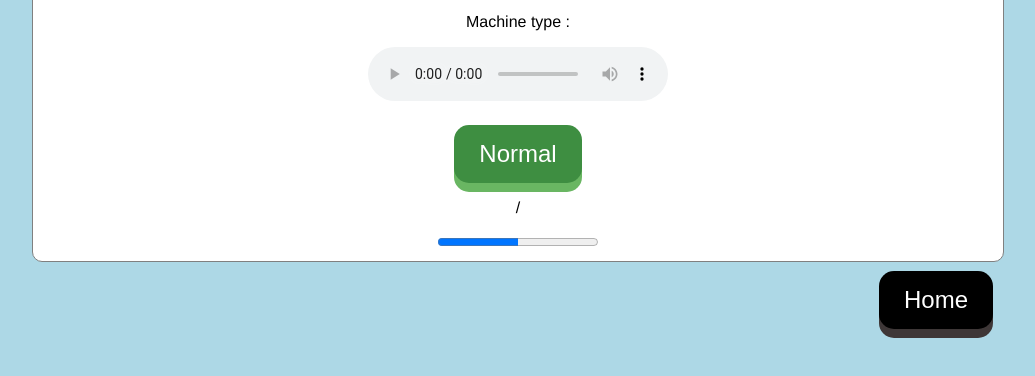
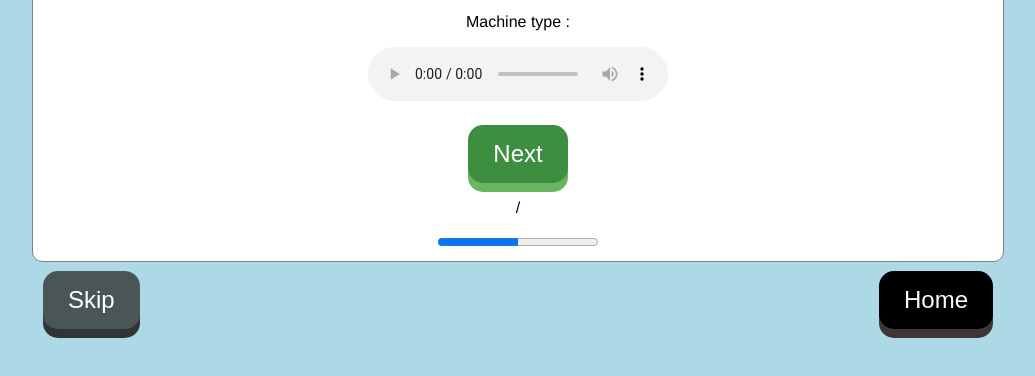
Before and after one commit to jmpion/jmpion.github.io, a website: page training_phase.html in a window 1280 px wide. Shown: the part 298-674 px from the top of the page, without its empty margins (122-1157 px from the left). Drawn offline with Linux system fonts and the light colour scheme.

Commit message:
New version released with a fancy Skip button

```diff
--- a/css/buttons.css
+++ b/css/buttons.css
@@ -135,3 +135,27 @@ background-color: #8d26bd;
 box-shadow: 0 5px rgb(97, 6, 116);
 transform: translateY(4px);
 }
+
+/* Skip button */
+
+.skipButton{
+padding: 15px 25px;
+font-size: 24px;
+text-align: center;
+cursor: pointer;
+outline: none;
+color: #fff;
+background-color: #495556;
+border: none;
+border-radius: 15px;
+box-shadow: 0 9px rgb(49, 53, 54);
+width: fit-content;
+}
+
+.skipButton:hover {background-color: #537576}
+
+.skipButton:active {
+background-color: #495556;
+box-shadow: 0 5px rgb(49, 53, 54);
+transform: translateY(4px);
+}
--- a/package.json
+++ b/package.json
@@ -1,5 +1,4 @@
 {
-  "type": "module",
   "name": "interactive_game",
   "version": "1.0.0",
   "description": "",
--- a/training_phase.html
+++ b/training_phase.html
@@ -25,7 +25,7 @@
         <p id="welcome">
             Let's train before detecting anomalous sounds.
             <br> During this phase, you're only going to listen to recordings from machines operating in <strong>normal conditions</strong>.
-            <br> So just click on the <strong>"Normal"</strong> button once you've listened to a recording.
+            <br> So just click on the <strong>"Next"</strong> button once you've listened to a recording.
             <br> You're going to listen to <strong>6 recordings</strong>.
         </p>
 
@@ -44,7 +44,7 @@
         </div>
 
         <div>
-            <button id="normal" class='normal' onclick="computeResult('normal', 'normal')">Normal</button>
+            <button id="normal" class='normal' onclick="computeResult('normal', 'normal')">Next</button>
         </div>
 
         <div id="result">
@@ -59,6 +59,7 @@
     <script>
         loadSoundBlock("normal");
     </script>
+    <button class="skipButton" onclick="goToPage('game.html')" style="float: left;">Skip</button>
     <button class="homeButton" onclick="goToPage('index.html')" style="float: right;">Home</button>
     </div> <!--Close main div-->
 </body>
```
Also changed, not shown: database.js (added, +12 -0 lines), js/one-audio-scripts.js (+0 -16 lines).
